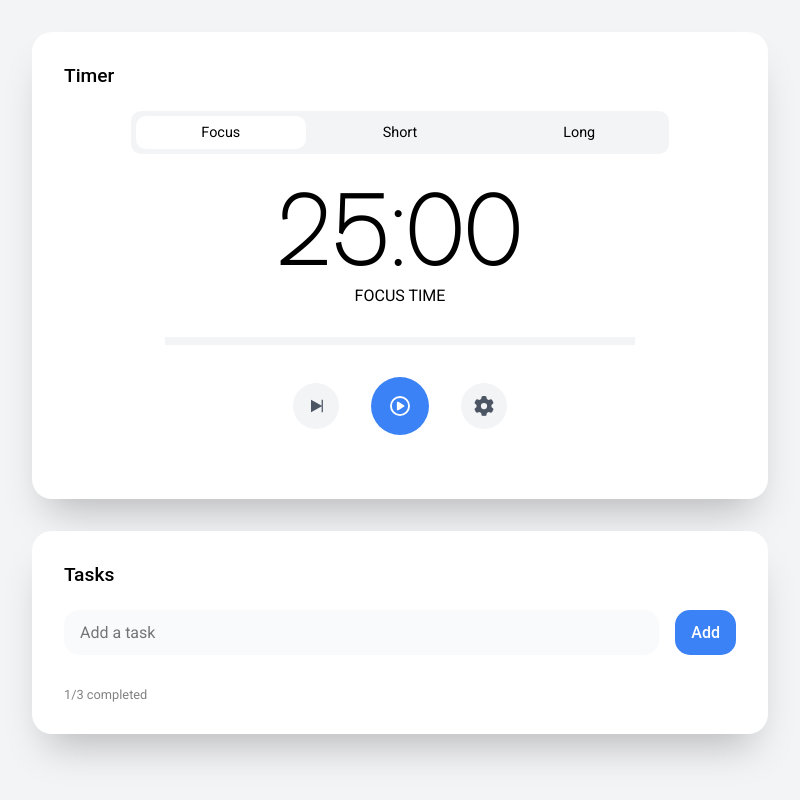
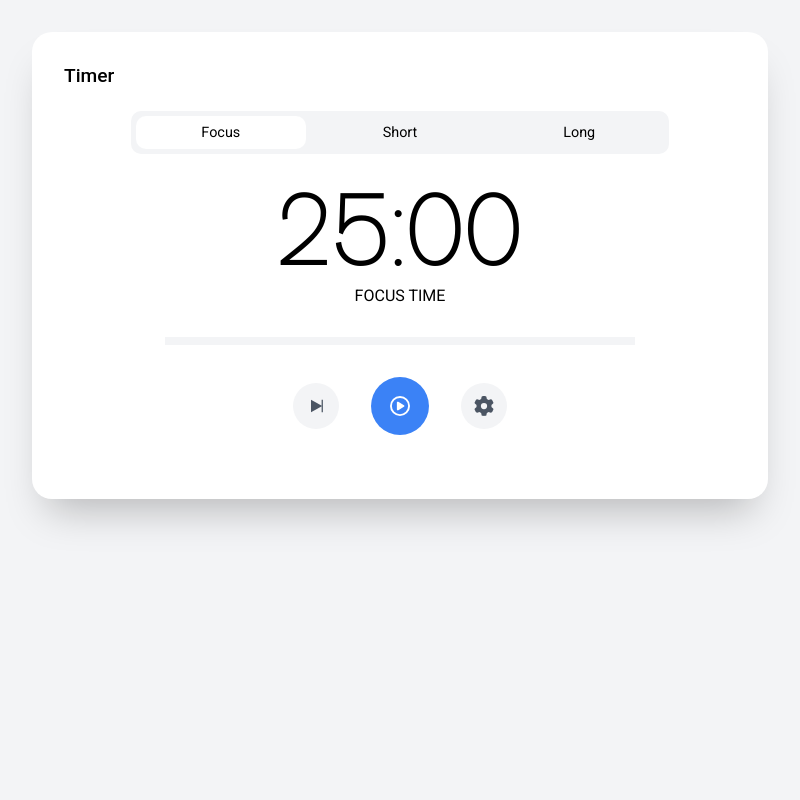
Before and after one commit to alvaro18101/pomodoro-timer-app, an Electron app: page index.html in a window 800 px wide. Drawn offline with Linux system fonts and the light colour scheme; a web font is replaced by a local one.

Commit message:
Remove to-do list

```diff
--- a/index.html
+++ b/index.html
@@ -61,7 +61,7 @@
         </div>
       </div>
     </section>
-    <section id="todo-list">
+    <!-- <section id="todo-list">
       <div class="todo-list-container">
         <h2 class="to-do-list-title">Tasks</h2>
         <div class="new-task-container">
@@ -76,7 +76,7 @@
           <p class="tasks-completed">1/3 completed</p>
         </div>
       </div>
-    </section>
+    </section>   -->
     <script src="script.js"></script>
   </body>
 </html>
```
